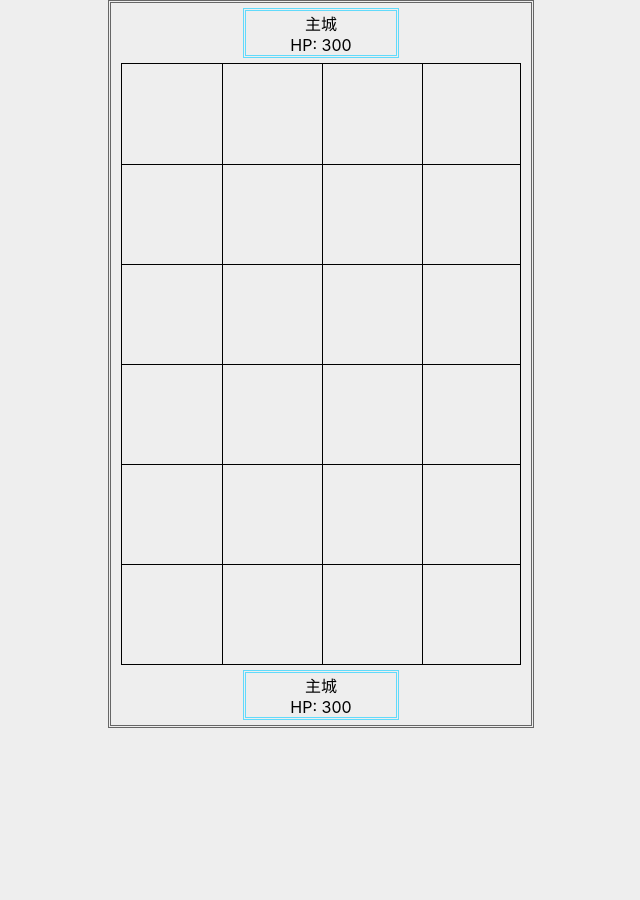
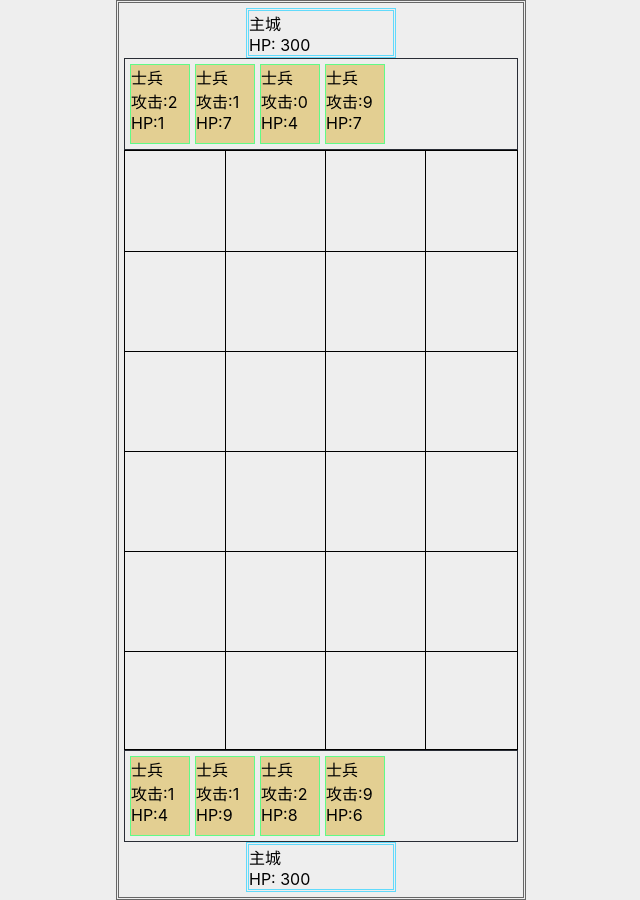
Before and after one commit to Vivomo/The-Three-Kingdoms-Games, a React (Create React App) app: page / in a window 1280 px wide. Shown: the whole page, without its empty margins (319-959 px from the left). Before the commit the page ends 800 px from the top, so only its background shows below. Built offline with nearby package versions, Linux system fonts and the light colour scheme.

Commit message:
卡片创建

```diff
--- a/src/App.css
+++ b/src/App.css
@@ -1,41 +1,8 @@
 body {
+    user-select: none;
     background: #eee;
 }
-.App {
-  text-align: center;
+
+* {
+    box-sizing: border-box;
 }
-
-.App-logo {
-  height: 40vmin;
-  pointer-events: none;
-}
-
-@media (prefers-reduced-motion: no-preference) {
-  .App-logo {
-    animation: App-logo-spin infinite 20s linear;
-  }
-}
-
-.App-header {
-  background-color: #282c34;
-  min-height: 100vh;
-  display: flex;
-  flex-direction: column;
-  align-items: center;
-  justify-content: center;
-  font-size: calc(10px + 2vmin);
-  color: white;
-}
-
-.App-link {
-  color: #61dafb;
-}
-
-@keyframes App-logo-spin {
-  from {
-    transform: rotate(0deg);
-  }
-  to {
-    transform: rotate(360deg);
-  }
-}
--- a/src/components/battle-map/style.scss
+++ b/src/components/battle-map/style.scss
@@ -2,7 +2,7 @@ $margin: 100px;
 
 .battle-map {
     position: relative;
-    margin: 5px;
+    //margin: 5px;
     height: $margin * 6;
     border: 1px solid #000;
 
--- a/src/components/battleground/Battleground.tsx
+++ b/src/components/battleground/Battleground.tsx
@@ -1,14 +1,42 @@
-import React from 'react';
+import React, {useState, useEffect} from 'react';
 
 import BattleMap from '../battle-map';
 import City from '../city';
+import CardList from '../card-list';
+import {CardProps} from '../card';
 import './style.scss';
 
 const Battleground = () => {
+
+    const [myCard, setMyCard] = useState<CardProps[]>([]);
+    const [enemyCard, setEnemyCard] = useState<CardProps[]>([]);
+
+    const creatRandomCard = (num: number): CardProps[] => {
+        return Array(num).fill(0).map(() => {
+            return {
+                attack: Math.random() * 10 | 0,
+                HP: Math.random() * 10 | 0,
+                id: Math.random()
+                // name: ''
+            }
+        });
+    }
+
+    const init = () => {
+        setMyCard(creatRandomCard(4));
+        setEnemyCard(creatRandomCard(4));
+    };
+
+    useEffect(() => {
+        init();
+    }, []);
+
     return (
         <div className="battleground">
             <City/>
+            <CardList data={enemyCard}/>
             <BattleMap/>
+            <CardList data={myCard}/>
             <City/>
         </div>
     );
--- /dev/null
+++ b/src/components/card-list/CardList.tsx
@@ -0,0 +1,27 @@
+import React, {useEffect} from 'react';
+
+import Card, {CardProps} from '../card';
+import './style.scss';
+
+interface IProps {
+    data: CardProps[];
+}
+
+const CardList = ({data}: IProps) => {
+
+    useEffect(() => {
+        if (data.length > 0) {
+
+        }
+    }, [data]);
+
+    return (
+        <div className="card-list-wrap">
+            {
+                data.map(item => <Card {...item}/>)
+            }
+        </div>
+    );
+};
+
+export default CardList;
--- /dev/null
+++ b/src/components/card-list/index.tsx
@@ -0,0 +1,3 @@
+import CardList from './CardList';
+
+export default CardList;
--- /dev/null
+++ b/src/components/card-list/style.scss
@@ -0,0 +1,10 @@
+.card-list-wrap {
+    display: flex;
+    min-height: 80px;
+    border: 1px solid #282c34;
+    padding: 5px;
+
+    .card-item {
+        margin-right: 5px;
+    }
+}
--- /dev/null
+++ b/src/components/card/Card.tsx
@@ -0,0 +1,17 @@
+import React from 'react';
+
+import {CardProps} from './typings';
+import './style.scss';
+
+
+const Card = ({name = '士兵', attack = 0, HP = 1}: CardProps) => {
+    return (
+        <div className="card-item">
+            <div className="name">{name}</div>
+            <div className="attack">攻击:{attack}</div>
+            <div className="HP">HP:{HP}</div>
+        </div>
+    );
+};
+
+export default Card;
--- /dev/null
+++ b/src/components/card/index.tsx
@@ -0,0 +1,4 @@
+import Card from './Card';
+
+export * from './typings';
+export default Card;
--- /dev/null
+++ b/src/components/card/style.scss
@@ -0,0 +1,7 @@
+.card-item {
+    width: 60px;
+    height: 80px;
+    background: #e3cf92;
+    border: 1px solid #61fb88;
+    cursor: pointer;
+}
--- /dev/null
+++ b/src/components/card/typings.ts
@@ -0,0 +1,6 @@
+export interface CardProps {
+    name?: string;
+    attack?: number;
+    HP?: number;
+    id: number;
+}
```
